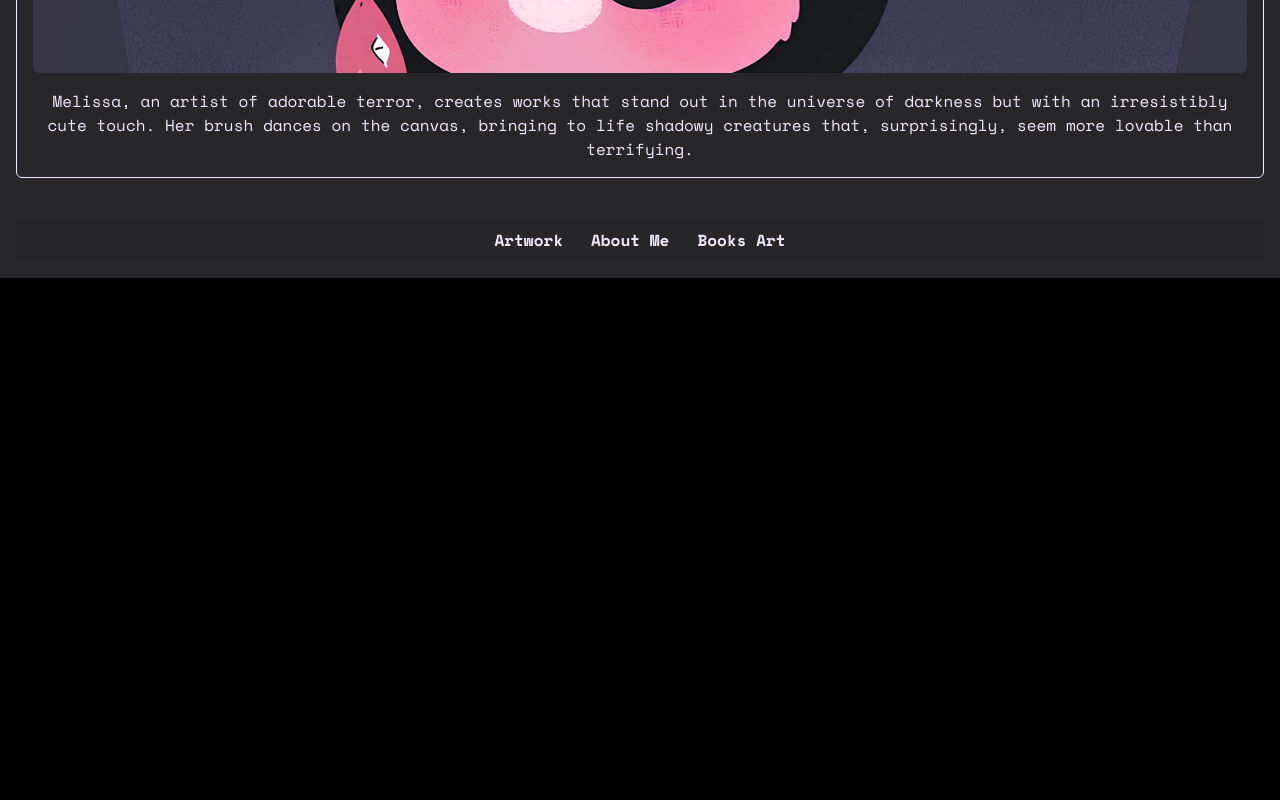
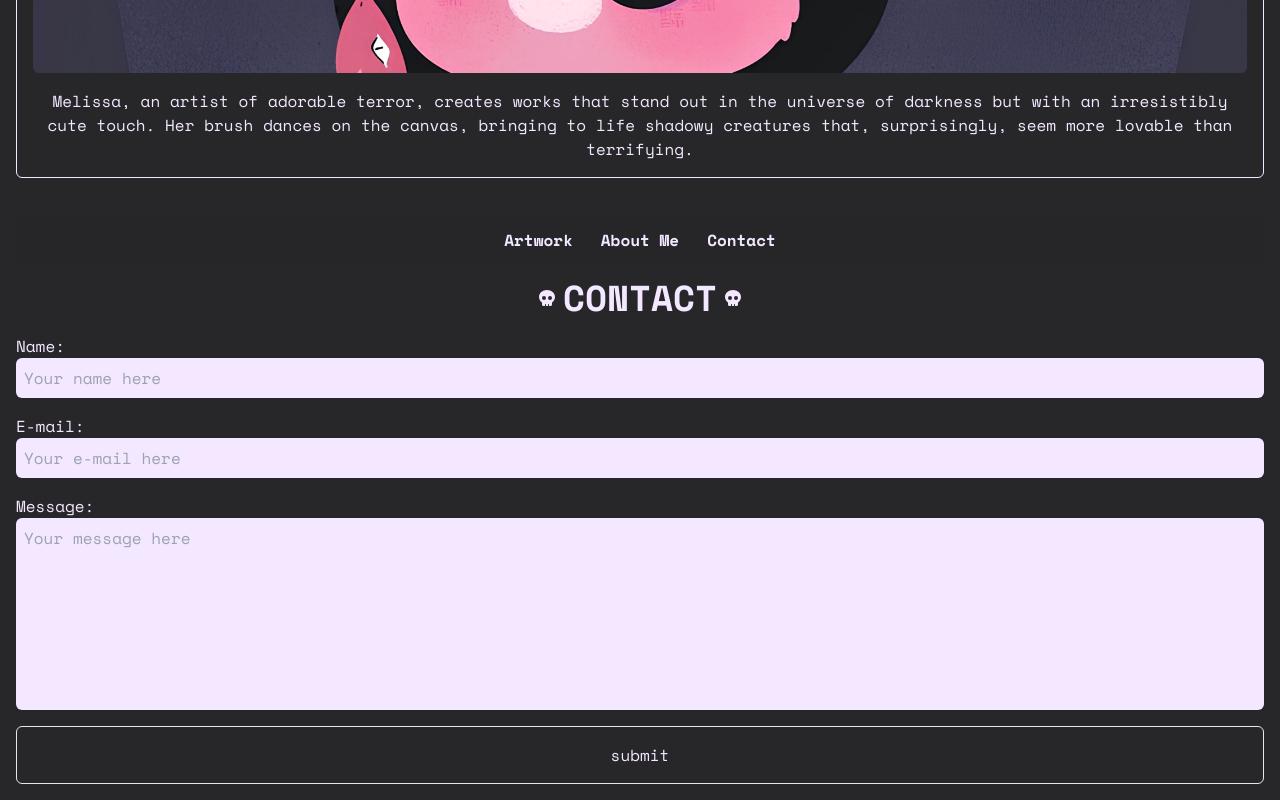
Before and after one commit to h4kv999/MelissaPortfolio, a React (Vite) app: page /contact in a window 1280 px wide. Shown: the part 728-1528 px from the top of the page. Before the commit the page ends 1006 px from the top, so only its background shows below. Built offline with nearby package versions, Linux system fonts and the light colour scheme.

Commit message:
Update: Form add, About page configured, Contact page in work & Images add

```diff
--- a/public/assets/index.js
+++ b/public/assets/index.js
@@ -2,6 +2,7 @@ export const images = {
     banner: './assets/banner.webp',
     icon: './assets/icon.webp',
     hero: './assets/hero.jpg',
+    melissaIcon: './assets/melissaIcon.jpg',
     gallery: {
         img1: './assets/img1.jpg',
         img2: './assets/img2.jpg',
@@ -12,5 +13,10 @@ export const images = {
         img7: './assets/img7.jpg',
         img8: './assets/img8.jpg',
         img9: './assets/img9.jpg'
+    },
+    art_book: {
+        art1: './assets/art-book1.jpg',
+        art2: './assets/art-book2.jpg',
+        art3: './assets/art-book3.jpg',
     }
 }
--- a/src/App.jsx
+++ b/src/App.jsx
@@ -4,7 +4,7 @@ import { Divider } from "./components/Divider";
 import { Card } from "./components/Card";
 import { Route, BrowserRouter as Router, Link, Routes } from "react-router-dom";
 import { About } from "./components/About";
-import { BooksArt } from "./components/BooksArt";
+import { Contact } from "./components/Contact";
 
 export function App() {
   return (
@@ -16,7 +16,7 @@ export function App() {
         <div className="h-11 bg-opacity-40 flex items-center justify-center gap-7 z-10 text-purple-100 font-semibold mt-6 sticky top-0 bg-zinc-800">
           <Link to="/" className="hover:text-purple-500 transition flex items-center gap-2">Artwork</Link>
           <Link to="/about" className="hover:text-purple-500 transition flex items-center gap-2">About Me</Link>
-          <Link to="/books-art" className="hover:text-purple-500 transition flex items-center gap-2">Books Art</Link>
+          <Link to="/contact" className="hover:text-purple-500 transition flex items-center gap-2">Contact</Link>
         </div>
 
 
@@ -24,7 +24,7 @@ export function App() {
         <Routes>
             <Route path="/" element={ <Artwork/> }/>
             <Route path='/about' element={ <About/> }></Route>
-            <Route path='/books-art' element={ <BooksArt/> }></Route>
+            <Route path='/contact' element={ <Contact/> }></Route>
         </Routes>
       </Router>
     </div>
--- a/src/components/About.jsx
+++ b/src/components/About.jsx
@@ -1,12 +1,18 @@
 import { Fragment } from "react";
 import { Headline } from "./Headline";
+import { images } from "../../public/assets";
 
 export function About(){
     return(
         <Fragment>
             <Headline text="about"/>
-            <div>
-
+            <div className="flex gap-4 items-center max-md:flex-col border border-purple-100 p-4 rounded-md">
+                <div className="w-80">
+                    <img src={ images.melissaIcon } alt="melissa art self" className="w-full rounded-full border-2 border-pink-400 p-2 "/>
+                </div>
+                <p className="w-full text-purple-100 max-md:text-center">
+                    <span className="text-pink-400 font-semibold italic">Melissa</span>, a 21-year-old <span className="italic">illustrator</span>, excels in artistic versatility, focusing on creating <span className="italic">illustrations for books</span> with both <span className="italic">dark and adorable</span> themes. Her talent shines in crafting images that capture the balance between the obscure and the enchanting. With a unique style, <span className="text-pink-400 font-semibold italic">Melissa</span> contributes to the atmosphere and narrative using her distinctive color palette and strokes to convey emotions visually. Her artistic expression stands out in the illustration world, providing readers with a captivating and memorable visual experience.
+                </p>
             </div>
         </Fragment>
     )
--- a/src/components/BooksArt.jsx
+++ /dev/null
@@ -1,10 +0,0 @@
-import { Fragment } from "react";
-import { Headline } from "./Headline";
-
-export function BooksArt(){
-    return(
-        <Fragment>
-            <Headline text="books art"/>
-        </Fragment>
-    )
-}
--- /dev/null
+++ b/src/components/Contact.jsx
@@ -0,0 +1,32 @@
+import { Fragment } from "react";
+import { Headline } from "./Headline";
+
+export function Contact(){
+    return(
+        <Fragment>
+            <Headline text="contact"/>
+            <form action="https://formsubmit.co/byilustrapanencomendas@gmail.com" method="POST" className="flex flex-col gap-4">
+                <div className="w-full flex flex-col">
+                    <label className="text-purple-100">Name:</label>
+                    <input placeholder="Your name here" name="name" type="text" required className="p-2 outline-none rounded-md bg-purple-100 text-zinc-800"/>
+                </div>
+
+                <div className="w-full flex flex-col">
+                    <label className="text-purple-100">E-mail:</label>
+                    <input placeholder="Your e-mail here" type="email" name="email" required className="p-2 outline-none rounded-md resize-none bg-purple-100 text-zinc-800"/>
+                </div>
+
+                <div className="w-full flex flex-col">
+                    <label className="text-purple-100">Message:</label>
+                    <textarea placeholder="Your message here" name="message" required className="p-2 outline-none rounded-md resize-none bg-purple-100 h-48 text-zinc-800"></textarea>
+                </div>
+
+                <button type="submit" className="p-4 border text-purple-100 rounded-md hover:bg-purple-100 hover:text-zinc-800 transition">submit</button>
+
+                <input type="hidden" name="_subject" value="New Contact"/>
+                <input type="text" name="_honey" className="hidden"/>
+                <input type="hidden" name="_captcha" value="false"/>
+            </form>
+        </Fragment>
+    )
+}
```
Also changed, not shown: public/assets/melissaIcon.jpg (added).
